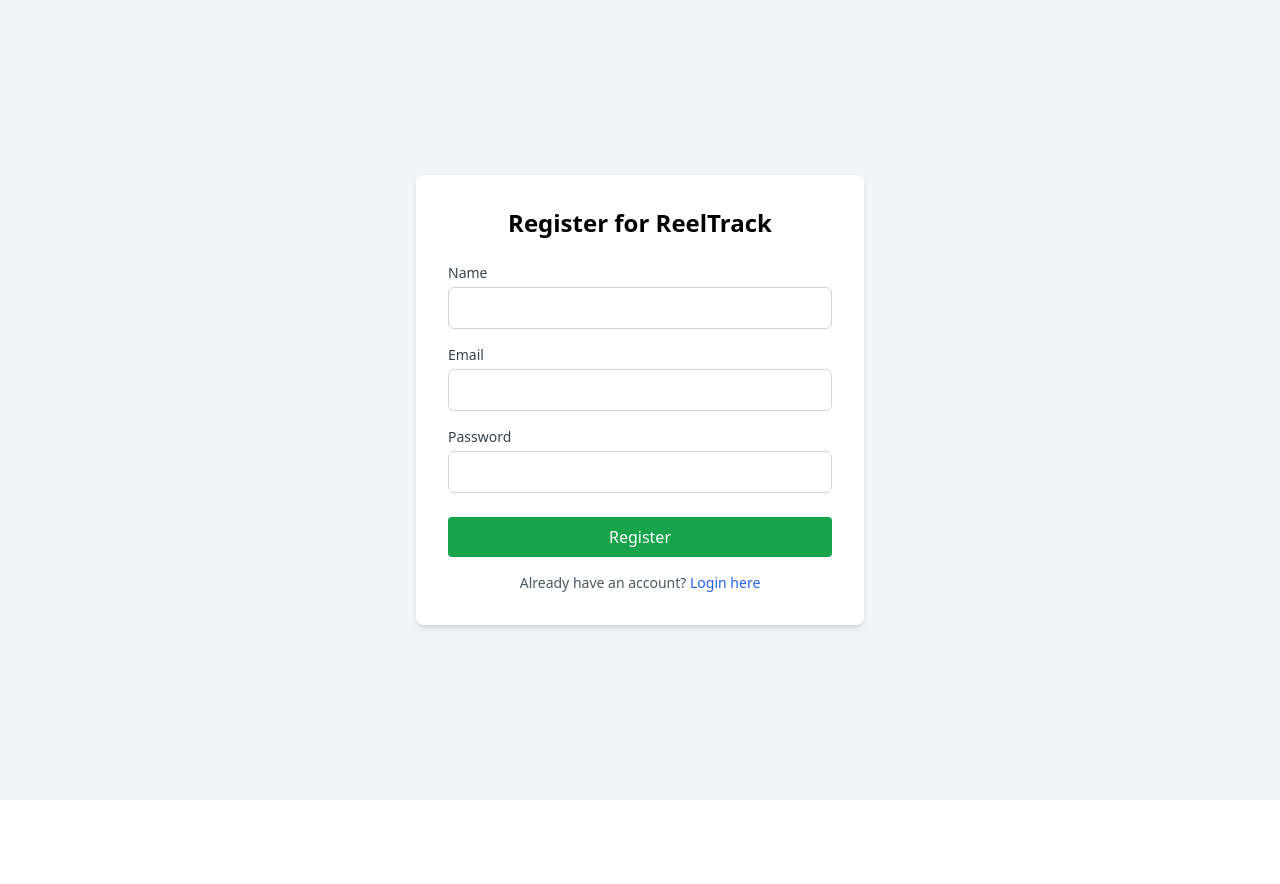
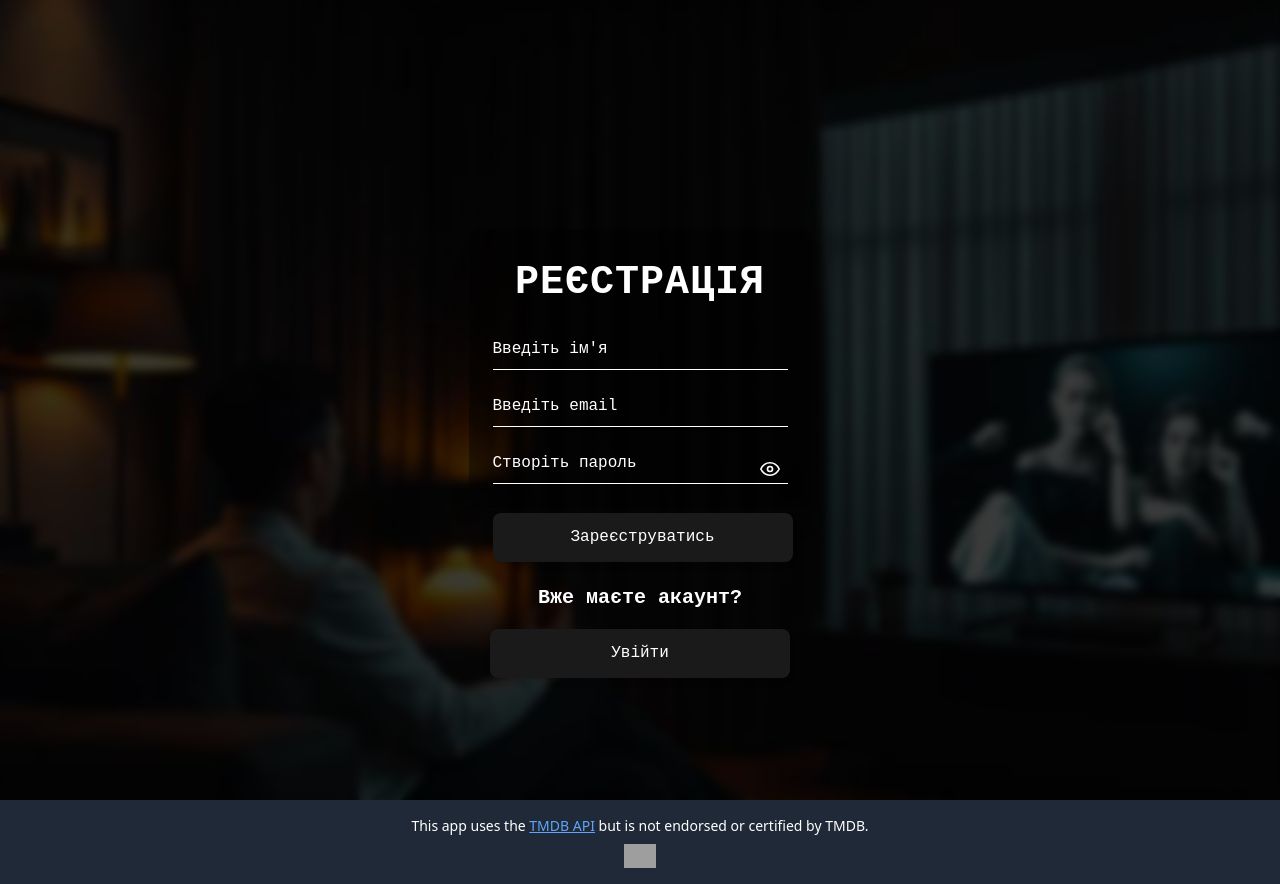
Before and after one commit to Serhii0659/ReelTrack-client, a React (Vite) app: page /register in a window 1280 px wide. Before the commit the page ends 800 px from the top, so only its background shows below. Built offline with nearby package versions, Linux system fonts and the light colour scheme; no server answers; grey boxes are pictures that could not be loaded.

Commit message:
Сторінка логіну та реєстру

```diff
--- a/src/App.jsx
+++ b/src/App.jsx
@@ -4,31 +4,34 @@
 import HomePage from './pages/HomePage';
 import ProtectedRoute from './routes/ProtectedRoute';
 import RegisterPage from './pages/RegisterPage'; // Додано імпорт сторінки реєстрації
+import Footer from './components/Footer';
 import { useAuth } from './context/AuthContext'; // Використовуємо useAuth
 
 function App() {
-  const { isAuthenticated } = useAuth(); // Отримуємо стан автентифікації з контексту
+  const { isAuthenticated } = useAuth();
 
   return (
+    <div className="flex flex-col min-h-screen">
+      {/* Тут може бути Header */}
+      <main className="flex-grow">
         <Routes>
           <Route
             path="/login"
             element={isAuthenticated ? <Navigate to="/" replace /> : <LoginPage />}
           />
           <Route
-        path="/register" // Додаємо маршрут для реєстрації
+            path="/register"
             element={isAuthenticated ? <Navigate to="/" replace /> : <RegisterPage />}
           />
-
-      {/* Захищені маршрути */}
           <Route element={<ProtectedRoute />}>
             <Route path="/" element={<HomePage />} />
             {/* Інші захищені маршрути */}
           </Route>
-
-      {/* Маршрут за замовчуванням */}
           <Route path="*" element={<Navigate to="/" replace />} />
         </Routes>
+      </main>
+      <Footer />
+    </div>
   );
 }
 
--- /dev/null
+++ b/src/components/Footer.jsx
@@ -0,0 +1,24 @@
+// src/components/Footer.jsx
+export default function Footer() {
+    return (
+        <footer className="bg-gray-800 text-white text-center p-4 text-sm mt-auto">
+            <p>
+                This app uses the{" "}
+                <a
+                    href="https://www.themoviedb.org/"
+                    className="underline text-blue-400"
+                    target="_blank"
+                    rel="noopener noreferrer"
+                >
+                    TMDB API
+                </a>{" "}
+                but is not endorsed or certified by TMDB.
+            </p>
+            <img
+                src="https://www.themoviedb.org/assets/2/v4/logos/v2/blue_long_2-9665a76b1ae401a510ec1e0ca40ddcb3b0cfe45f1d51b77a308fea0845885648.svg"
+                alt="TMDB Logo"
+                className="h-6 mx-auto mt-2"
+            />
+        </footer>
+    );
+}
--- a/src/pages/LoginPage.jsx
+++ b/src/pages/LoginPage.jsx
@@ -1,64 +1,185 @@
 import React, { useState } from 'react';
-import { useAuth } from '../context/AuthContext'; // Імпортуємо useAuth
-import { Link } from 'react-router-dom'; // Для посилання на реєстрацію
+import { useAuth } from '../context/AuthContext';
+import { Link } from 'react-router-dom';
 
 function LoginPage() {
+    // State для збереження введеного email
     const [email, setEmail] = useState('');
+    // State для збереження введеного пароля
     const [password, setPassword] = useState('');
-    const { login, loading } = useAuth(); // Отримуємо функцію login і стан завантаження
+    // State для переключення видимості пароля
+    const [showPassword, setShowPassword] = useState(false);
+    // Дістаємо функцію login та стан loading з контексту автентифікації
+    const { login, loading } = useAuth();
 
+    // Обробник події на сабміт форми
     const handleSubmit = (e) => {
-        e.preventDefault(); // Запобігаємо стандартній відправці форми
+        e.preventDefault(); // Запобігає перезавантаженню сторінки
         if (!email || !password) {
-            alert('Please enter both email and password');
+            alert('Будь ласка, введіть логін та пароль'); // Виводимо повідомлення, якщо поля порожні
             return;
         }
-        login(email, password); // Викликаємо функцію логіну з контексту
+        login(email, password); // Викликаємо функцію логіну
     };
 
     return (
-        <div className="min-h-screen bg-gray-100 flex flex-col items-center justify-center p-4">
-            <div className="w-full max-w-md bg-white rounded-lg shadow-md p-8">
-                <h1 className="text-2xl font-bold text-center mb-6">Login to ReelTrack</h1>
-                <form onSubmit={handleSubmit}>
-                    <div className="mb-4">
-                        <label htmlFor="email" className="block text-sm font-medium text-gray-700 mb-1">Email</label>
+        <div className="relative w-screen h-screen bg-neutral-900 text-white overflow-hidden" style={{ fontFamily: "'IBM Plex Mono', monospace" }}>
+            {/* Фонова картинка */}
+            <div
+                className="absolute bg-cover bg-no-repeat"
+                style={{
+                    width: '934px',
+                    height: '1201px',
+                    left: '1050px',
+                    top: '-208px',
+                    backgroundImage: 'url(/src/image/imageLogin.jpg)' // Шлях до зображення
+                }}
+            />
+            {/* Заголовок сторінки */}
+            <h1
+                className="absolute font-bold text-[64px] leading-[64px] text-left text-[#FDF8F8] drop-shadow"
+                style={{
+                    width: '924px',
+                    left: '100px',
+                    top: '145px'
+                }}
+            >
+                ReelTrack:<br />Персональний Трекер Переглядів
+            </h1>
+            {/* Опис сторінки */}
+            <p
+                className="absolute font-bold text-[24px] leading-[36px] text-left text-white"
+                style={{
+                    width: '924px',
+                    left: '100px',
+                    top: '408px'
+                }}
+            >
+                Відстежуйте свої улюблені фільми та серіали, отримуйте персоналізовані рекомендації та<br />
+                діліться враженнями з друзями.<br />
+                Приєднуйтесь вже сьогодні!
+            </p>
+            {/* Форма логіну */}
+            <div
+                className="absolute"
+                style={{
+                    width: '343px',
+                    height: '305px',
+                    left: '1280px',
+                    top: '310px'
+                }}
+            >
+                <h2 className="text-white text-[24px] font-bold mb-6 text-center">ВХІД</h2>
+                <form onSubmit={handleSubmit} className="relative">
+                    {/* Поле вводу для логіну */}
+                    <div className="absolute w-[343px]" style={{ top: '80px', left: '0' }}>
                         <input
                             type="email"
-                            id="email"
+                            name="fake-email"
+                            placeholder="Введіть email"
                             value={email}
                             onChange={(e) => setEmail(e.target.value)}
-                            className="w-full px-3 py-2 border border-gray-300 rounded-md focus:outline-none focus:ring-1 focus:ring-blue-500 focus:border-blue-500"
+                            autoComplete="new-email"
+                            className="w-full bg-transparent border-none outline-none text-white text-[16px] leading-8 z-2"
+                            style={{ paddingBottom: '5px' }}
                             required
-                            autoComplete='email'
                         />
+                        {/* Лінія під полем вводу */}
+                        <div className="absolute border border-white w-[343px] z-1" style={{ height: '0px', bottom: '0', left: '0' }} />
                     </div>
-                    <div className="mb-6">
-                        <label htmlFor="password" className="block text-sm font-medium text-gray-700 mb-1">Password</label>
+
+                    {/* Поле вводу для пароля */}
+                    <div className="absolute w-[343px]" style={{ top: '150px', left: '0' }}>
                          <input
-                            type="password"
-                            id="password"
+                            type={showPassword ? "text" : "password"} // Залежно від стану відображаємо пароль або приховуємо
+                            name="fake-password" // Нестандартне ім'я для уникнення автозаповнення
+                            placeholder="Введіть пароль"
                             value={password}
-                            onChange={(e) => setPassword(e.target.value)}
-                            className="w-full px-3 py-2 border border-gray-300 rounded-md focus:outline-none focus:ring-1 focus:ring-blue-500 focus:border-blue-500"
+                            onChange={(e) => setPassword(e.target.value)} // Оновлення state password
+                            autoComplete="new-password" // Вимкнення автозаповнення
+                            className="w-full bg-transparent border-none outline-none text-white text-[16px] leading-8 z-2"
+                            style={{ paddingBottom: '5px' }}
                             required
-                            autoComplete="current-password"
                         />
+                        {/* Іконка для показу/приховування пароля */}
+                        <svg
+                            xmlns="http://www.w3.org/2000/svg"
+                            fill="none" // Видаляємо білий фон
+                            stroke="white" // Робимо штрих білим
+                            strokeWidth="2" // Задаємо товщину ліній
+                            viewBox="0 0 24 24" // Розмір контейнера SVG
+                            className="absolute cursor-pointer z-3"
+                            style={{ right: '10px', top: '10px', width: '16px', height: '16px' }} // Змінено розмір на 16px
+                            onClick={() => setShowPassword(!showPassword)} // Перемикаємо стан відображення пароля
+                        >
+                            {showPassword ? (
+                                // Іконка для прихованого пароля (закреслене око)
+                                <path
+                                    strokeLinecap="round"
+                                    strokeLinejoin="round"
+                                    d="M12 4.5C7.305 4.5 3.14 7.415 1 12c2.14 4.585 6.305 7.5 11 7.5 4.695 0 8.86-2.915 11-7.5-2.14-4.585-6.305-7.5-11-7.5zm0 1.5c3.866 0 7 2.91 8.76 6-1.76 3.09-4.894 6-8.76 6-3.866 0-7-2.91-8.76-6 1.76-3.09 4.894-6 8.76-6zm-2 3.5a2 2 0 1 1 2 2m0-2v1.5"
+                                />
+                            ) : (
+                                // Іконка для відображення пароля (відкрите око)
+                                <path
+                                    strokeLinecap="round"
+                                    strokeLinejoin="round"
+                                    d="M12 4.5C7.305 4.5 3.14 7.415 1 12c2.14 4.585 6.305 7.5 11 7.5 4.695 0 8.86-2.915 11-7.5-2.14-4.585-6.305-7.5-11-7.5zm0 13c-3.866 0-7-3.134-7-7s3.134-7 7-7 7 3.134 7 7-3.134 7-7 7z"
+                                />
+                            )}
+                        </svg>
+                        {/* Лінія під полем вводу */}
+                        <div className="absolute border border-white w-[343px] z-1" style={{ height: '0px', bottom: '0', left: '0' }} />
                     </div>
+
+{/* Кнопка для входу */}
 <button
     type="submit"
     disabled={loading} // Блокуємо кнопку під час запиту
-                        className={`w-full px-4 py-2 bg-blue-600 text-white rounded hover:bg-blue-700 focus:outline-none focus:ring-2 focus:ring-offset-2 focus:ring-blue-500 ${loading ? 'opacity-50 cursor-not-allowed' : ''}`}
+    className={`absolute bg-[#2C2C2C] border border-[#2C2C2C] rounded-lg text-white text-[16px] flex justify-center items-center ${
+        loading ? 'opacity-50 cursor-not-allowed' : 'cursor-pointer'
+    }`}
+    style={{
+        width: '300px',
+        height: '39px',
+        left: '10px',
+        top: '296px',
+        textDecoration: 'none',
+    }}
 >
-                        {loading ? 'Logging in...' : 'Login'}
+    {loading ? 'Вхід...' : 'УВІЙТИ'}
 </button>
+
+{/* Текст "АБО" між кнопками */}
+<p
+    className="absolute text-center font-bold text-[16px] leading-8"
+    style={{ top: '346px', left: '150px' }}
+>
+    АБО
+</p>
+
+{/* Кнопка для переходу на сторінку реєстрації */}
+<div
+    className="absolute bg-[#1A1A1A] border-none rounded-lg text-white text-[16px] flex justify-center items-center shadow-md transition-shadow duration-300 hover:shadow-lg cursor-pointer"
+    style={{
+        width: '300px',
+        height: '49px',
+        left: '10px',
+        top: '396px',
+    }}
+>
+    <Link
+        to="/register"
+        style={{
+            color: 'white',
+            textDecoration: 'none',
+            fontWeight: 'bold',
+        }}
+    >
+        РЕЄСТРАЦІЯ
+    </Link>
+</div>
                 </form>
-                <p className="text-center text-sm text-gray-600 mt-4">
-                    Don't have an account?{' '}
-                    <Link to="/register" className="font-medium text-blue-600 hover:text-blue-500">
-                        Register here
-                    </Link>
-                </p>
             </div>
         </div>
     );
--- a/src/pages/RegisterPage.jsx
+++ b/src/pages/RegisterPage.jsx
@@ -6,73 +6,128 @@
     const [name, setName] = useState('');
     const [email, setEmail] = useState('');
     const [password, setPassword] = useState('');
+    const [showPassword, setShowPassword] = useState(false);
     const { register, loading } = useAuth();
 
     const handleSubmit = (e) => {
         e.preventDefault();
         if (!name || !email || !password) {
-            alert('Please fill in all fields');
+            alert('Будь ласка, заповніть усі поля');
             return;
         }
         register(name, email, password);
     };
 
     return (
-        <div className="min-h-screen bg-gray-100 flex flex-col items-center justify-center p-4">
-            <div className="w-full max-w-md bg-white rounded-lg shadow-md p-8">
-                <h1 className="text-2xl font-bold text-center mb-6">Register for ReelTrack</h1>
-                <form onSubmit={handleSubmit}>
-                    <div className="mb-4">
-                        <label htmlFor="name" className="block text-sm font-medium text-gray-700 mb-1">Name</label>
+        <div
+            className="w-screen h-screen bg-cover bg-center relative flex items-center justify-center"
+            style={{
+                backgroundImage: "url('/src/image/imageLogin.jpg')",
+                fontFamily: "'IBM Plex Mono', monospace"
+            }}
+        >
+            {/* Півпрозорий шар + розмиття */}
+            <div className="absolute inset-0 bg-black/60 backdrop-blur-sm z-0" />
+
+            {/* Контент */}
+            <div className="relative z-10 max-w-4xl w-full flex flex-col items-center text-white px-6">
+                {/* Форма */}
+                <div className="w-[343px] bg-black/40 p-6 rounded-xl shadow-xl">
+                    <h2 className="text-white text-[40px] font-semibold mb-6 text-center tracking-wide">РЕЄСТРАЦІЯ</h2>
+                    <form onSubmit={handleSubmit} className="space-y-6">
+                        {/* Name */}
+                        <div>
                             <input
                                 type="text"
-                            id="name"
+                                placeholder="Введіть ім'я"
                                 value={name}
                                 onChange={(e) => setName(e.target.value)}
-                            className="w-full px-3 py-2 border border-gray-300 rounded-md focus:outline-none focus:ring-1 focus:ring-blue-500 focus:border-blue-500"
+                                autoComplete="name"
+                                className="w-full bg-transparent border-b border-white text-white placeholder-white focus:outline-none pb-2"
                                 required
-                            autoComplete="name"
                             />
                         </div>
-                    <div className="mb-4">
-                        <label htmlFor="email" className="block text-sm font-medium text-gray-700 mb-1">Email</label>
+                        {/* Email */}
+                        <div>
                             <input
                                 type="email"
-                            id="email"
+                                placeholder="Введіть email"
                                 value={email}
                                 onChange={(e) => setEmail(e.target.value)}
-                            className="w-full px-3 py-2 border border-gray-300 rounded-md focus:outline-none focus:ring-1 focus:ring-blue-500 focus:border-blue-500"
+                                autoComplete="email"
+                                className="w-full bg-transparent border-b border-white text-white placeholder-white focus:outline-none pb-2"
                                 required
-                            autoComplete="email"
                             />
                         </div>
-                    <div className="mb-6">
-                        <label htmlFor="password" className="block text-sm font-medium text-gray-700 mb-1">Password</label>
+                        {/* Password */}
+                        <div className="relative">
                             <input
-                            type="password"
-                            id="password"
+                                type={showPassword ? 'text' : 'password'}
+                                placeholder="Створіть пароль"
                                 value={password}
                                 onChange={(e) => setPassword(e.target.value)}
-                            className="w-full px-3 py-2 border border-gray-300 rounded-md focus:outline-none focus:ring-1 focus:ring-blue-500 focus:border-blue-500"
+                                autoComplete="new-password"
+                                className="w-full bg-transparent border-b border-white text-white placeholder-white focus:outline-none pb-2 pr-6"
                                 required
                                 minLength="6"
-                            autoComplete="new-password"
                             />
+                            <svg
+                                xmlns="http://www.w3.org/2000/svg"
+                                fill="none"
+                                stroke="white"
+                                strokeWidth="2"
+                                viewBox="0 0 24 24"
+                                className="absolute top-2 right-2 w-5 h-5 cursor-pointer"
+                                onClick={() => setShowPassword(!showPassword)}
+                            >
+                                {showPassword ? (
+                                    <path strokeLinecap="round" strokeLinejoin="round" d="M3 3l18 18M10.585 10.585A3.001 3.001 0 0112 9a3 3 0 013 3c0 .445-.097.867-.27 1.245m-1.443 1.443A3 3 0 0112 15a3 3 0 01-2.415-1.255" />
+                                ) : (
+                                    <path strokeLinecap="round" strokeLinejoin="round" d="M12 4.5c-4.695 0-8.86 2.915-11 7.5 2.14 4.585 6.305 7.5 11 7.5 4.695 0 8.86-2.915 11-7.5-2.14-4.585-6.305-7.5-11-7.5zm0 10.5a3 3 0 100-6 3 3 0 000 6z" />
+                                )}
+                            </svg>
                         </div>
+
+                        {/* Зареєструватись button */}
                         <button
                             type="submit"
                             disabled={loading}
-                        className={`w-full px-4 py-2 bg-green-600 text-white rounded hover:bg-green-700 focus:outline-none focus:ring-2 focus:ring-offset-2 focus:ring-green-500 ${loading ? 'opacity-50 cursor-not-allowed' : ''}`}
+                            className="absolute bg-[#1A1A1A] border-none rounded-lg text-white text-[16px] flex justify-center items-center shadow-md transition-shadow duration-300 hover:shadow-lg cursor-pointer"
+                            style={{
+                                width: '300px',
+                                height: '49px',
+                                top: '260px',
+                            }}
                         >
-                        {loading ? 'Registering...' : 'Register'}
+                            {loading ? 'Реєстрація...' : 'Зареєструватись'}
                         </button>
+
                     </form>
-                <p className="text-center text-sm text-gray-600 mt-4">
-                    Already have an account?{' '}
-                    <Link to="/login" className="font-medium text-blue-600 hover:text-blue-500">
-                        Login here
+                </div>
+
+                {/* Блок для входу */}
+                <div className="mt-6 flex flex-col items-center">
+                    <h3
+                        className="font-bold text-[20px] leading-8 text-white mb-2"
+                        style={{
+                            position: 'relative',
+                            top: '50px',  // Зміщено вниз
+                        }}
+                    >
+                        Вже маєте акаунт?
+                    </h3>
+                    <Link
+                        to="/login"
+                        className="absolute bg-[#1A1A1A] border-none rounded-lg text-white text-[16px] flex justify-center items-center shadow-md transition-shadow duration-300 hover:shadow-lg cursor-pointer"
+                        style={{
+                            width: '300px',
+                            height: '49px',
+                            top: '400px',  // Розташовано нижче кнопки "Зареєструватись"
+                        }}
+                    >
+                        Увійти
                     </Link>
-                </p>
+                </div>
             </div>
         </div>
     );
```
Also changed, not shown: src/image/imageLogin.jpg (added). Lines whose indentation alone changed are shown as unchanged.
